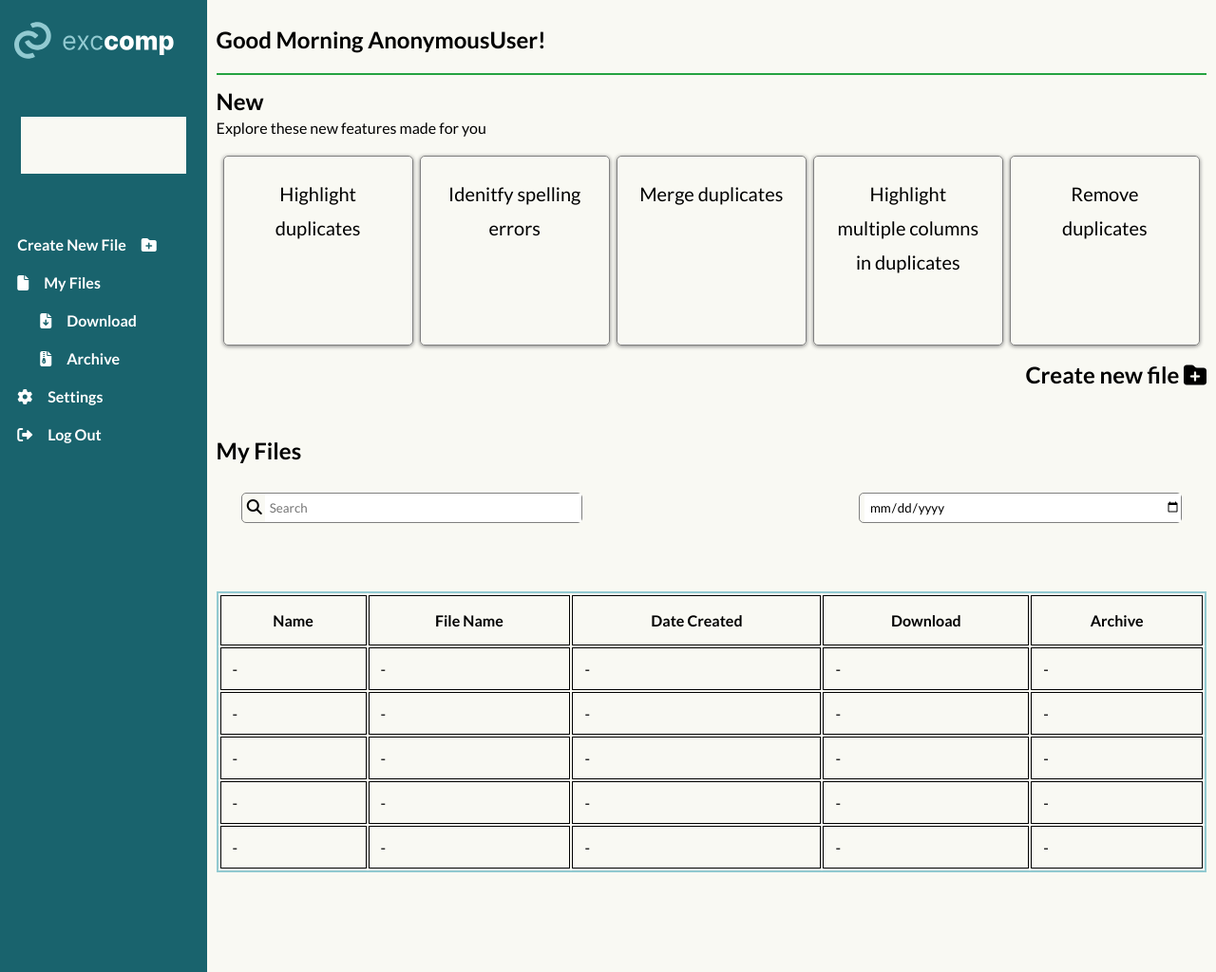
After one commit to zuri-training/excel_comp_team103, a Django app: template excel_comp/compare/templates/dashboard.html in a window 1280 px wide. The commit adds this page. Shown: the whole page at 95% size. Run offline with Django 4.2, Linux system fonts and the light colour scheme; the template is opened without the code that fills it, so the values that code supplies are empty; some libraries are stand-ins or nearby versions.

Commit message:
user dashboard and authorized views craeted

```diff
--- a/excel_comp/accounts/urls.py
+++ b/excel_comp/accounts/urls.py
@@ -5,5 +5,5 @@ app_name = 'accounts'
 urlpatterns = [
     path('register/', views.registerPage, name='register'),
     path('login/', views.loginPage, name='login'),
-    path('logout/', views.logoutUser, name='logout')
-]
+    path('logout/', views.logoutUser, name='logout'),
+    ]
--- a/excel_comp/accounts/views.py
+++ b/excel_comp/accounts/views.py
@@ -8,6 +8,7 @@ from django.contrib.auth.decorators import login_required
 
 # Create your views here.
 def registerPage(request):
+    if user
     form = RegForm()
 
 
--- /dev/null
+++ b/excel_comp/compare/templates/dashboard.html
@@ -0,0 +1,125 @@
+<!DOCTYPE html>
+<html lang="en">
+    <head>
+        <meta charset="UTF-8">
+        <meta http-equiv="X-UA-Compatible" content="IE=edge">
+        <meta name="viewport" content="width=device-width, initial-scale=1.0">
+
+        <link rel="stylesheet" href="https://cdnjs.cloudflare.com/ajax/libs/font-awesome/6.1.1/css/all.min.css">
+        <link rel="preconnect" href="https://fonts.googleapis.com">
+        <link rel="preconnect" href="https://fonts.gstatic.com" crossorigin>
+        <link href="https://fonts.googleapis.com/css2?family=Lato:ital,wght@0,100;0,300;0,400;0,700;0,900;1,100;1,300;1,400;1,700;1,900&display=swap" rel="stylesheet">
+        {% load static %}
+        <link rel="stylesheet" href="{% static '/css/dashboard.css' %}">
+
+        <title>Dashboard | exccomp</title>
+</head>
+<body>
+</head>
+
+<body>
+
+    <main>
+        <div id="dashboard-wrapper">
+            <section id="left-bar">
+                <div class="logo">
+                    <a href="{% url 'homepage:homepage' %}"><img src="{% static '/images/Logo-footer.svg' %}" alt="logo"></a>
+                </div>
+                <div class="trial-version">
+
+                </div>
+                <div class="menu">
+                    <p class="menu-par"><span>Create New File </span> <i class="fa-solid fa-folder-plus"></i></p>
+                    <ul>
+                        <li class="menu-par" ><i class="fa-solid fa-file"></i> <span>My Files</span>
+                        </li>
+                        <ul>
+                            <li class="file-option"> <i class="fa-solid fa-file-arrow-down"> </i><span>Download</span></i></li>
+                            <li class="file-option"> <i class="fa-solid fa-file-zipper"></i><span>Archive</span></li>
+                        </ul>
+                    </ul>
+
+                    <p class="menu-par"> <i class="fa-solid fa-gear"></i> <span>Settings</span></p>
+                    <p class="menu-par"> <i class="fa-solid fa-right-from-bracket"></i> <span>Log Out</span></p>
+                </div>
+
+
+            </section>
+            <section id="main-section-wrapper">
+                <header class="header">
+                        <h1>Good Morning {{request.user}}!</h1>
+                </header>
+                <main class="main-section">
+                    <h1  class="main-h1">New</h1>
+                    <p>Explore these new features made for you</p>
+                    <section class="upload-boxes">
+                        <div class="file-upload">Highlight duplicates </div>
+                        <div class="file-upload">Idenitfy spelling errors </div>
+                        <div class="file-upload">Merge duplicates</div>
+                        <div class="file-upload">Highlight multiple columns in duplicates</div>
+                        <div class="file-upload"> Remove duplicates</div>
+                    </section>
+                    <h1 class="main-h2">Create new file <i class="fa-solid fa-folder-plus"></i></h1>
+                </main>
+                <footer class="footer">
+                    <h1 class="footer-h1">My Files</h1>
+                    <div class="footer-section">
+                        <p><i class="fa-solid fa-magnifying-glass"></i> <input type="search" name="search" id="search" placeholder="Search"></p>
+                        <p><input type="date" name="date" id="date"></p>
+                    </div>
+                    <table>
+                        <thead>
+                            <th class="tabe-name">Name</th>
+                            <th class="tabe-file-name">File Name</th>
+                            <th class="tabe-date-created">Date Created</th>
+                            <th class="tabe-download">Download</th>
+                            <th class="tabe-archive">Archive</th>
+                        </thead>
+                        <tbody>
+                            <tr>
+                                <td> - </td>
+                                <td> - </td>
+                                <td> - </td>
+                                <td> - </td>
+                                <td> - </td>
+                            </tr>
+                            <tr>
+                                <td> - </td>
+                                <td> - </td>
+                                <td> - </td>
+                                <td> - </td>
+                                <td> - </td>
+                            </tr>
+                            <tr>
+                                <td> - </td>
+                                <td> - </td>
+                                <td> - </td>
+                                <td> - </td>
+                                <td> - </td>
+                            </tr>
+                            <tr>
+                                <td> - </td>
+                                <td> - </td>
+                                <td> - </td>
+                                <td> - </td>
+                                <td> - </td>
+                            </tr>
+                            <tr>
+                                <td> - </td>
+                                <td> - </td>
+                                <td> - </td>
+                                <td> - </td>
+                                <td> - </td>
+                            </tr>
+                        </tbody>
+                    </table>
+                </footer>
+
+            </section>
+
+
+        </div>
+    </main>
+
+</body>
+</html>
--- a/excel_comp/compare/templates/demo.html
+++ b/excel_comp/compare/templates/demo.html
@@ -31,7 +31,7 @@
             </ul>
         </nav>
         <div>
-            <h3 style="margin-top: 10px;">Hello, {{request.user}}</h3>
+            <h3 style="margin-top: 10px;">Hello {{request.user}}</h3>
             <button class="filled-bg-btn"><a href="{% url 'accounts:logout' %}">Logout</a></button>
         </div>
     </header>
@@ -79,7 +79,7 @@
                 <div style="  padding-left: 130px; padding-top: 30px; padding-right: 130px; display: flex;
                 justify-content: space-between;">
                     <button id="download">Save To Download</button>
-                    <p><a style="color: #E0E0E1;" href="http://">View Saved Items</a></p>
+                    <p><a style="color: #E0E0E1;" href="">View Saved Items</a></p>
                 </div>
                 <div style="text-align:center; padding: 30px;">
                     <button id="check">Check Duplicates</button>
--- a/excel_comp/compare/urls.py
+++ b/excel_comp/compare/urls.py
@@ -4,5 +4,6 @@ from . import views
 app_name = 'compare'
 urlpatterns = [
     path('', views.unauth, name='unauth'),
-    path('upload/', views.upload, name="upload")
+    path('upload/', views.upload, name="upload"),
+    path('dashboard/', views.userDashboard, name='dashboard'),
 ]
--- a/excel_comp/compare/views.py
+++ b/excel_comp/compare/views.py
@@ -51,3 +51,6 @@ def create_excel_with_data(data, duplicates):
     r.formula = formula_array
     ws.conditional_formatting.add("A1:O100", r)
     wb.save("uploads/sample.xlsx")
+
+def userDashboard(request):
+    return render(request, 'dashboard.html')
--- a/excel_comp/excel_comp/settings.py
+++ b/excel_comp/excel_comp/settings.py
@@ -50,7 +50,7 @@ INSTALLED_APPS = [
     'compare',
 
     # third party apps
-    'django_extensions',
+    #'django_extensions',
 ]
 
 MIDDLEWARE = [
--- /dev/null
+++ b/excel_comp/homepage/static/css/dashboard.css
@@ -0,0 +1,185 @@
+* {
+    box-sizing: border-box;
+    margin: 0;
+    padding: 0;
+    list-style: none;
+    font-family: 'Lato', sans-serif;}
+
+/* main{
+    width: 100vw;
+} */
+a{
+    text-decoration: none;
+}
+#dashboard-wrapper{
+    width: 100%;
+    height: 1024px;
+    display: flex;
+    background-color: #F9F9F3;
+}
+#left-bar{
+    height: 100%;
+    width: 17%;
+    background-color: #19636D;
+    display: flex;
+    flex-direction: column;
+    align-items: center;
+}
+.logo{
+    margin: 21px auto 0 auto;
+}
+.logo img{
+    height:90%;
+    width: 90%;
+
+}
+
+.trial-version{
+    width: 80%;
+    height: 60px;
+    margin: 55px auto;
+    background-color: #F9F9F3;
+
+}
+.menu{
+    height: 428px;
+    width: 98%;
+    display: flex;
+    flex-direction: column;
+    align-items: left;
+    color: white;
+}
+.menu-par{
+    width: 100%;
+    height: 40px;
+    display: flex;
+    gap: 16px;
+    padding-left: 16px;
+    align-items: center;
+    font-size: 16px;
+    font-weight: 600;
+    line-height: 24px;
+    letter-spacing: 0em;
+}
+.menu-par:hover{
+    background-color: #92CAD1;
+}
+.file-option{
+    width: 60%;
+    height: 40px;
+    display: flex;
+    gap: 16px;
+    margin-left: 40px;
+    align-items: center;
+    font-size: 16px;
+    font-weight: 600;
+    line-height: 24px;
+    letter-spacing: 0em;
+}
+.file-option:hover{
+    background-color: #92CAD1;
+}
+.files{
+    display: flex;
+    flex-direction: column;
+    gap: 24px;
+    justify-content: center;
+    align-items: center;
+    font-size: 16px;
+    font-weight: 600;
+    line-height: 24px;
+    letter-spacing: 0em;
+}
+#main-section-wrapper{
+    width: 83%;
+    height: 100%;
+    padding: 5px 10px;
+
+}
+.header{
+    height: 74px;
+    width: 100%;
+    display: flex;
+    justify-content: space-between;
+    align-items: center;
+    border-bottom: 2px solid #25A341;
+}
+.main-section{
+    height: 381px;
+    width: 100%;
+    display: flex;
+    flex-direction: column;
+}
+.main-h1{
+    font-size: 24px;
+    font-weight: 600;
+    line-height: 36px;
+    letter-spacing: 0em;
+    text-align: left;
+    margin-top: 10px;
+}
+.main-h2{
+    font-size: 24px;
+    font-weight: 600;
+    line-height: 36px;
+    letter-spacing: 0em;
+    text-align: right;
+}
+.upload-boxes{
+    display: flex;
+    justify-content: space-evenly;
+    align-items: center;
+    margin: 20px 0 13px 0;
+}
+
+.file-upload{
+    height: 200px;
+    width: 200px;
+    border: 1px solid grey;
+    box-shadow: 0 1px 4px gray;
+    border-radius: 5px;
+    padding: 2%;
+    font-size: 20px;
+    font-weight: 400;
+    line-height: 36px;
+    letter-spacing: 0em;
+    text-align: center;
+
+
+}
+.footer{
+    height: 537px;
+    display: flex;
+    flex-direction: column;
+}
+.footer-section{
+    height: 40px;
+    width: 95%;
+    display: flex;
+    justify-content: space-between;
+    align-items: center;
+    margin: 26px auto 0 auto;
+}
+.footer-section p{
+    border: 1px solid gray;
+    border-radius: 5px;
+    padding-left: 5px;
+}
+.footer-section input{
+   height: 30px;
+   width: 333px;
+   padding-left: 5px;
+   border:none
+}
+table{
+    margin-top: 68px;
+    border: 2px solid #92CAD1;
+}
+th{
+    padding: 16px;
+    border: 1px solid black;
+}
+td{
+    padding: 12px;
+    border: 1px solid black;
+}
```
